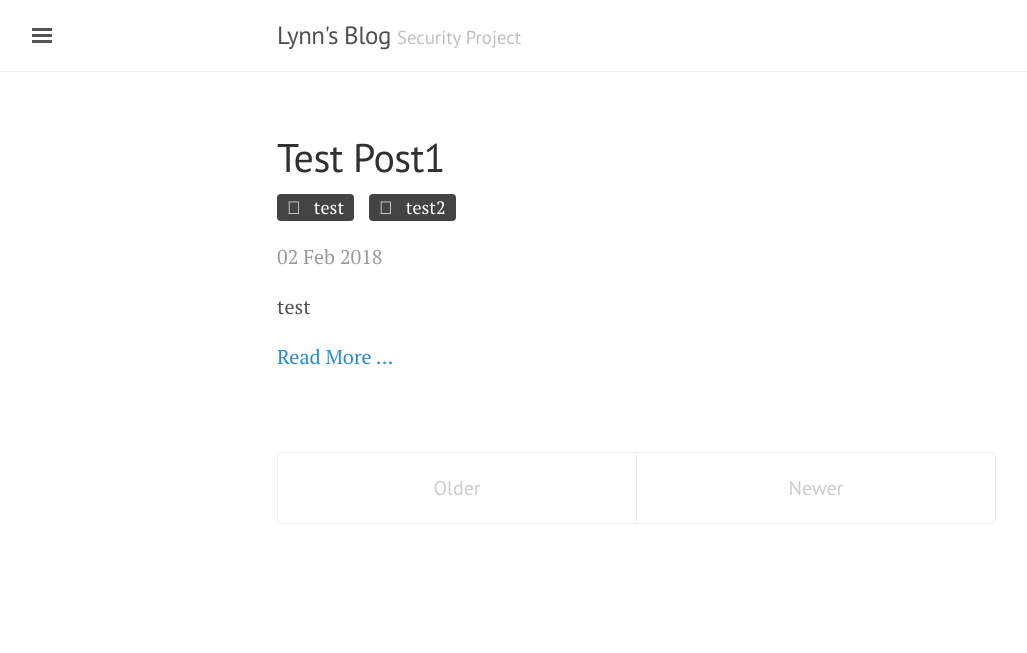
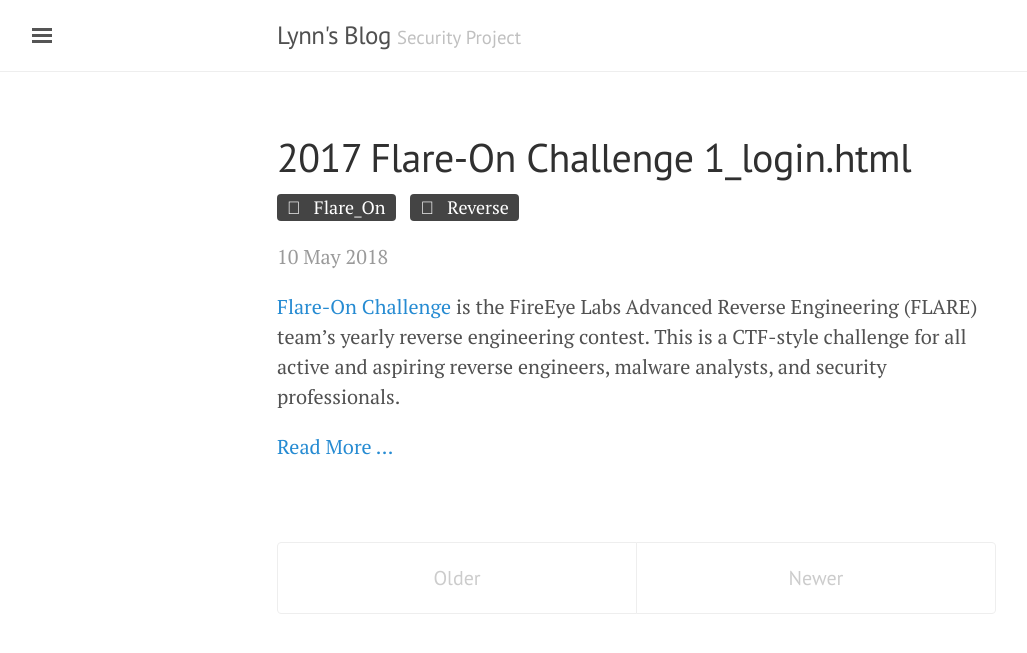
Before and after one commit to 0x000050/0x000050.github.io, a Jekyll site: the page built from index.html, in a window 1280 px wide. Shown: the top 653 px of the page, without its empty margins (3-1030 px from the left). Built offline with Jekyll 4.4.1, drawn with Linux system fonts in a browser that asks for light colours; nearby versions of some CDN libraries; the list of posts is cut into pages by our own code.

Commit message:
Flare-On#1

````diff
--- a/_config.yml
+++ b/_config.yml
@@ -20,4 +20,5 @@
   github:            0x000050
 
 # Jekyll v3.0 for paginate
-gems: [jekyll-paginate]
+#gems: [jekyll-paginate]
+plugins: [jekyll-paginate]
--- a/_posts/2018-02-02-Test-Post.md
+++ /dev/null
@@ -1,6 +0,0 @@
----
-layout: post
-title: Test Post1
-tags: [test, test2]
----
-test
--- /dev/null
+++ b/_posts/2018-05-10-2017 Flare-On #1 Login.md
@@ -0,0 +1,52 @@
+---
+layout: post
+title: 2017 Flare-On Challenge 1_login.html
+tags: [Flare_On, Reverse]
+---
+
+[Flare-On Challenge](http://flare-on.com) is the FireEye Labs Advanced Reverse Engineering (FLARE) team’s yearly reverse engineering contest. This is a CTF-style challenge for all active and aspiring reverse engineers, malware analysts, and security professionals.
+
+* [Challenges download](https://github.com/0x000050/CTF/tree/master/2017_Flare-On)
+* The [solutions](https://www.fireeye.com/blog/threat-research/2017/10/2017-flare-on-challenge-solutions.html) written by each challenge author
+
+* * *
+1_login.html
+>Challenge #1 by Dominik Weber (@Invalid_handle)
+
+There is an HTML file with a form. We need to provide a flag and check for its correctness.
+
+![](https://i.imgur.com/BkoCOyn.png)
+
+Here is the content of `login.html`, the HTML page containing a simple client-side JavaScript authentication using ROT-13.
+
+```html
+<!DOCTYPE Html />
+ <html>
+  <head>
+   <title>FLARE On 2017</title>
+  </head>
+  <body>
+   <input type="text" name="flag" id="flag" value="Enter the flag" />
+   <input type="button" id="prompt" value="Click to check the flag" />
+   <script type="text/javascript">
+    document.getElementById("prompt").onclick = function () {
+ 	 var flag = document.getElementById("flag").value;
+ 	 var rotFlag = flag.replace(/[a-zA-Z]/g, function(c){
+ 	 return String.fromCharCode((c <= "Z" ? 90 : 122) >= (c = c.charCodeAt(0) + 13) ? c : c - 26);});
+ 	 if ("PyvragFvqrYbtvafNerRnfl@syner-ba.pbz" == rotFlag) {
+ 	  alert("Correct flag!");
+ 	 } else {
+ 	  alert("Incorrect flag, rot again");
+ 	  }
+ 	 }
+  </script>
+ </body>
+</html>
+```
+
+Use python to decode and extract this flag.
+```python
+print "PyvragFvqrYbtvafNerRnfl@syner-ba.pbz".decode('rot13')
+```
+
+If we enter `PyvragFvqrYbtvafNerRnfl@syner-ba.pbz` as the input, the message box shows us the flag for this challenge: `ClientSideLoginsAreEasy@flare-on.com`.
````
Also changed, not shown: 7 other files.
